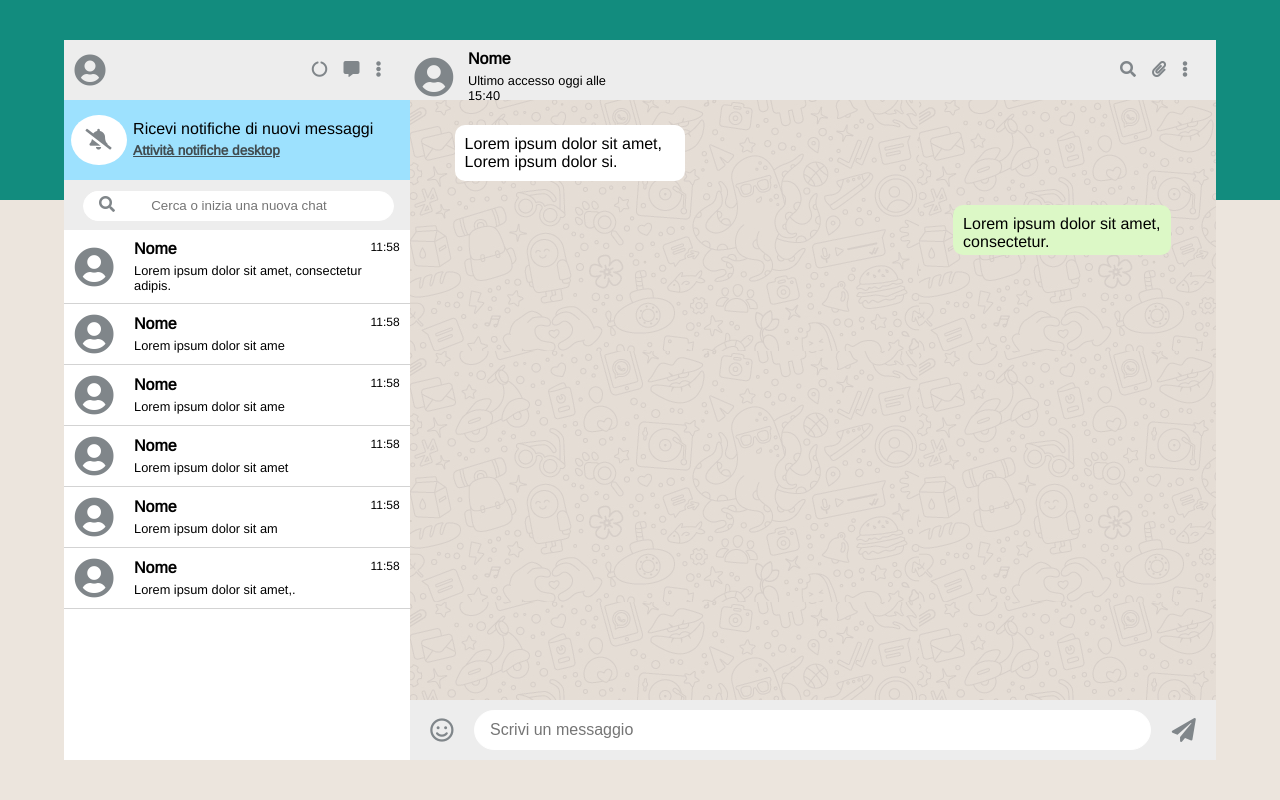
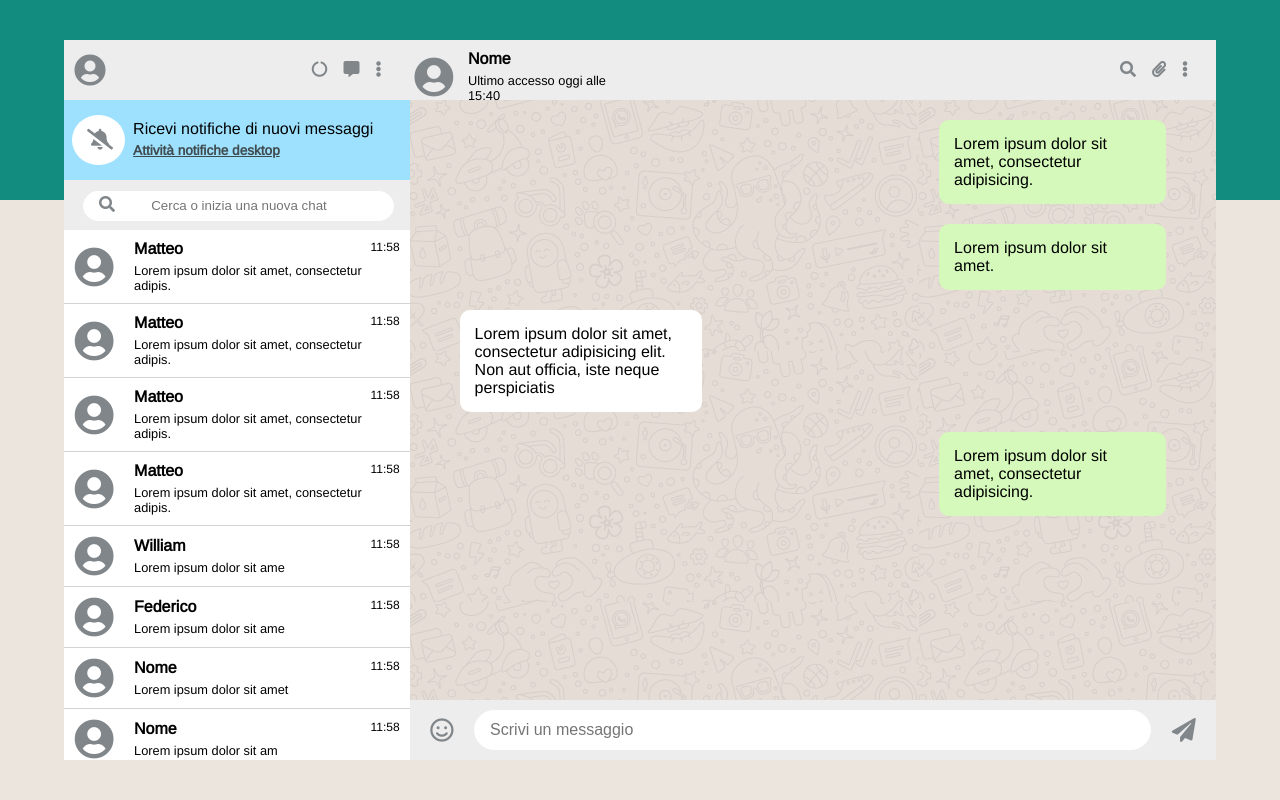
Before and after one commit to MatteoPetracci/js-html-css-boolzap, a plain HTML site: page index.html in a window 1280 px wide. Drawn offline with nearby package versions, Linux system fonts and the light colour scheme.

Commit message:
prova inserire il text da vedere text vuoto

```diff
--- a/css/style.css
+++ b/css/style.css
@@ -14,6 +14,7 @@ body {
 i {
   color: #80868A;
 }
+
 
 .green {
   height: 200px;
@@ -46,6 +47,7 @@ i {
 .left-item {
   width: 30%;
   background-color: white;
+  overflow: hidden;
 }
 .right-item {
   width: 70%;
@@ -103,6 +105,7 @@ i {
   background-color: white;
   border-radius: 50%;
   padding: 15px;
+  width: 53px;
 }
 
 .text_icon_bell {
@@ -111,10 +114,6 @@ i {
   justify-content: center;
   width: 80%;
   line-height: 22px;
-}
-
-.text_icon_bell a,
-.text_icon_bell p {
 }
 
 .text_icon_bell a {
@@ -157,7 +156,8 @@ i {
  /* Container chat  */
 
 .container_chat {
-  /* border: 2px solid black; */
+  overflow-y: scroll;
+  height: 100%;
 }
 
 .text_chat p {
@@ -169,7 +169,18 @@ i {
   display: flex;
   flex-direction: column;
   list-style: none;
- }
+}
+
+::-webkit-scrollbar {
+  width: 0.4em;
+  margin-top: 50px;
+}
+
+::-webkit-scrollbar-thumb {
+  background-color: darkgrey;
+  outline: 2px solid slategrey;
+}
+
 .flex_list li {
   display: flex;
   border-bottom: 1px solid lightgrey;
@@ -249,33 +260,33 @@ header {
   flex-direction: column;
   height: calc(100% - 120px);
   background-image: url(../img/mine.jpg);
+  overflow-y: scroll;
 }
 
-.message {
-  height: 60px;
-  padding-left: 40px;
+.box_text_user {
+  display: flex;
+  justify-content: flex-end;
+  padding-right: 50px;
   margin-top: 20px;
-  border-radius: 10px;
 }
 
-.container_message {
-  background-color: white;
-  margin: 5px;
+.text_user {
+  background-color: #D5F9BA;
+  border-radius: 10px;
   width: 30%;
-  border-radius: 10px;
-  padding: 10px;
+  padding: 15px;
 }
 
-#text_right {
-  display: flex;
-  justify-content: flex-end;
-  padding-right: 40px;
-  height: 60px;
+.box_text_receive {
+  background-color: white;
+  border-radius: 10px;
+  width: 30%;
+  margin-left: 50px;
+  margin-top: 20px;
+  padding: 15px;
 }
 
-#bg_text {
-  background-color: #dcf8c6;
-}
+
 
 /* Footer sezione right*/
 
@@ -301,7 +312,6 @@ header {
 .box_emoji,
 .box_send {
   width: 8%;
-  /* background-color: black; */
 }
 
 .footer input {
@@ -315,3 +325,7 @@ header {
   padding-left: 15px;
   font-size: 1.2em;
 }
+
+.fa-paper-plane:hover {
+  cursor: pointer;
+}
--- a/index.html
+++ b/index.html
@@ -64,7 +64,7 @@
             </div>
             <div class="container_text">
               <div class="name_chat">
-                <h4>Nome</h4>
+                <h4>Matteo</h4>
                 <span>11:58</span>
               </div>
               <div class="text_chat">
@@ -78,7 +78,49 @@
             </div>
             <div class="container_text">
               <div class="name_chat">
-                <h4>Nome</h4>
+                <h4>Matteo</h4>
+                <span>11:58</span>
+              </div>
+              <div class="text_chat">
+                <p>Lorem ipsum dolor sit amet, consectetur adipis.</p>
+              </div>
+            </div>
+          </li>
+          <li>
+            <div class="img_chat">
+              <i class="fas fa-user-circle"></i>
+            </div>
+            <div class="container_text">
+              <div class="name_chat">
+                <h4>Matteo</h4>
+                <span>11:58</span>
+              </div>
+              <div class="text_chat">
+                <p>Lorem ipsum dolor sit amet, consectetur adipis.</p>
+              </div>
+            </div>
+          </li>
+          <li>
+            <div class="img_chat">
+              <i class="fas fa-user-circle"></i>
+            </div>
+            <div class="container_text">
+              <div class="name_chat">
+                <h4>Matteo</h4>
+                <span>11:58</span>
+              </div>
+              <div class="text_chat">
+                <p>Lorem ipsum dolor sit amet, consectetur adipis.</p>
+              </div>
+            </div>
+          </li>
+          <li>
+            <div class="img_chat">
+              <i class="fas fa-user-circle"></i>
+            </div>
+            <div class="container_text">
+              <div class="name_chat">
+                <h4>William</h4>
                 <span>11:58</span>
               </div>
               <div class="text_chat">
@@ -92,7 +134,7 @@
             </div>
             <div class="container_text">
               <div class="name_chat">
-                <h4>Nome</h4>
+                <h4>Federico</h4>
                 <span>11:58</span>
               </div>
               <div class="text_chat">
@@ -111,6 +153,48 @@
               </div>
               <div class="text_chat">
                 <p>Lorem ipsum dolor sit amet</p>
+              </div>
+            </div>
+          </li>
+          <li>
+            <div class="img_chat">
+              <i class="fas fa-user-circle"></i>
+            </div>
+            <div class="container_text">
+              <div class="name_chat">
+                <h4>Nome</h4>
+                <span>11:58</span>
+              </div>
+              <div class="text_chat">
+                <p>Lorem ipsum dolor sit am</p>
+              </div>
+            </div>
+          </li>
+          <li>
+            <div class="img_chat">
+              <i class="fas fa-user-circle"></i>
+            </div>
+            <div class="container_text">
+              <div class="name_chat">
+                <h4>Nome</h4>
+                <span>11:58</span>
+              </div>
+              <div class="text_chat">
+                <p>Lorem ipsum dolor sit am</p>
+              </div>
+            </div>
+          </li>
+          <li>
+            <div class="img_chat">
+              <i class="fas fa-user-circle"></i>
+            </div>
+            <div class="container_text">
+              <div class="name_chat">
+                <h4>Nome</h4>
+                <span>11:58</span>
+              </div>
+              <div class="text_chat">
+                <p>Lorem ipsum dolor sit am</p>
               </div>
             </div>
           </li>
@@ -182,14 +266,24 @@
       <!-- Heder -->
        <!-- Main sezione rigth  -->
       <section class="main">
-        <div class="message">
-          <div class="container_message">
-            <p>Lorem ipsum dolor sit amet, Lorem ipsum dolor si.</p>
+        <div class="box_text_user">
+          <div class="text_user">
+            <p>Lorem ipsum dolor sit amet, consectetur adipisicing.</p>
           </div>
         </div>
-        <div class="message" id="text_right">
-          <div class="container_message" id="bg_text">
-            <p>Lorem ipsum dolor sit amet, consectetur.</p>
+        <div class="box_text_user">
+          <div class="text_user">
+            <p>Lorem ipsum dolor sit amet.</p>
+          </div>
+        </div>
+        <div class="box_text_receive">
+          <p>Lorem ipsum dolor sit amet, consectetur adipisicing elit. Non aut officia, iste neque perspiciatis</p>
+        </div>
+        <div>
+          <div class="box_text_user" id="text_hidden">
+            <div class="text_user empty">
+              <p>Lorem ipsum dolor sit amet, consectetur adipisicing.</p>
+            </div>
           </div>
         </div>
       </section>
@@ -199,7 +293,7 @@
         <div class="box_emoji">
           <i class="far fa-smile"></i>
         </div>
-        <input type="text" name="" value="" placeholder="Scrivi un messaggio">
+        <input type="text" name="" id="send" value="" placeholder="Scrivi un messaggio">
         <div class="box_emoji">
           <i class="fas fa-paper-plane"></i>
         </div>
--- a/js/script.js
+++ b/js/script.js
@@ -0,0 +1,24 @@
+// facciamo click sull'icona del tasto invio, creo una variabile dove salvare quello che l'utente inserisce grazie a val() senza passare nessun valore
+
+// Con clone() clono l'elemento identificato con l'id #text_hidden e lo salvo in una variabile
+
+// Con find sull'elemento clonato e passando come valore p selezioniamo tutti i paragrafi che sono discendenti
+
+// su text invece inserisco la variabile che contiene il contenuto di quello che ha scritto l'utente
+
+// Nel container generale main uso append per inserire il contenuto di textHidden.
+
+$(document).ready(function () {
+  var textUser = $('box_text_user');
+  $(".fa-paper-plane").click(function () {
+    var text = $("#send").val();
+    console.log(text);
+    var textHidden = $("#text_hidden").clone();
+    console.log(textHidden);
+    textHidden.find("p").text(text);
+    $(".main").append(textHidden);
+    if (text === "") {
+      alert('prova')
+    }
+  });
+});
```
